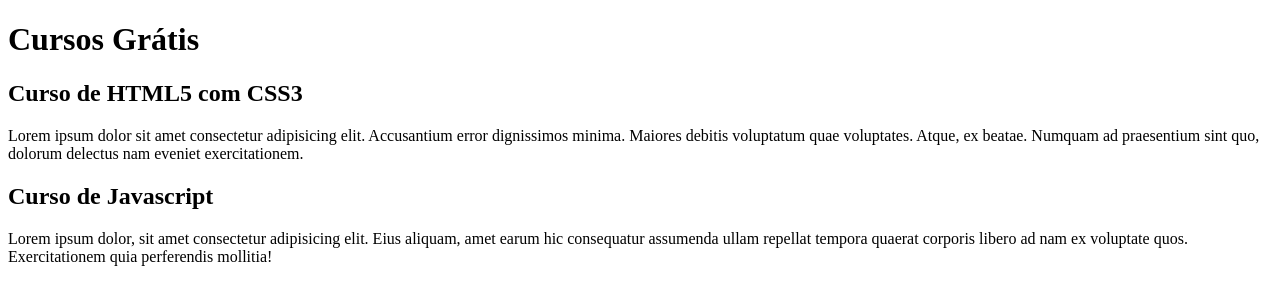
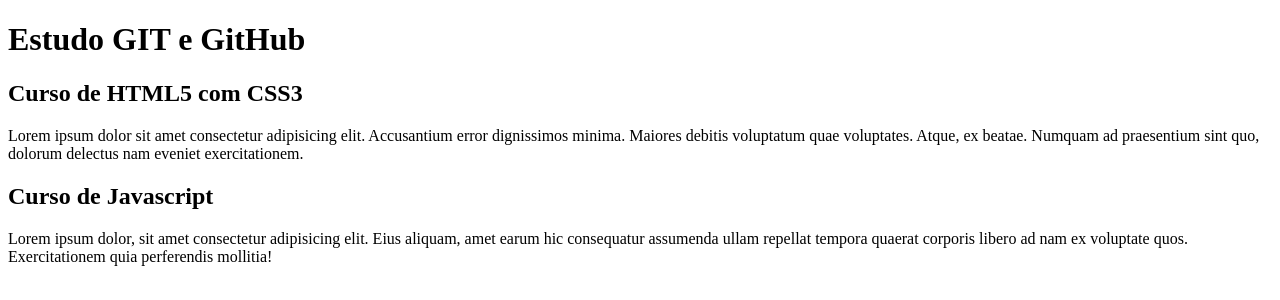
Before and after one commit to rodrigocgruiz/estudo_GitGitHub, a plain HTML site: page index.html in a window 1280 px wide. Drawn offline with Linux system fonts and the light colour scheme.

Commit message:
up conteudo

```diff
--- a/index.html
+++ b/index.html
@@ -3,12 +3,12 @@
 <head>
     <meta charset="UTF-8">
     <meta name="viewport" content="width=device-width, initial-scale=1.0">
-    <title>Site Cursos Grátis</title>
+    <title>Estudo GIT e GitHub</title>
 </head>
 <body>
     <main>
         <header>
-            <h1>Cursos Grátis</h1>
+            <h1>Estudo GIT e GitHub</h1>
         </header>
         <article>
             <h2>Curso de HTML5 com CSS3</h2>
```
